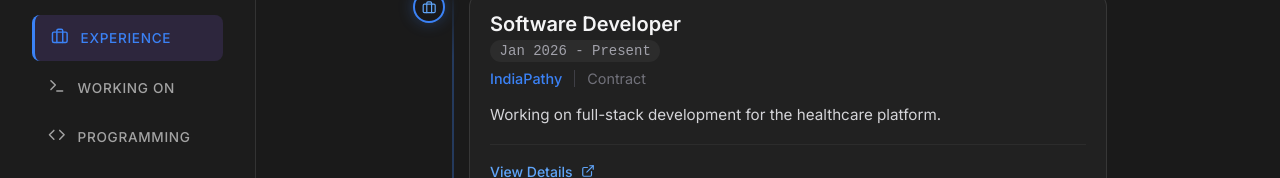
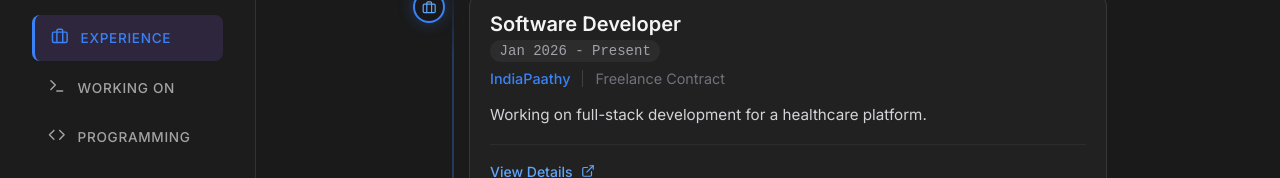
Before and after one commit to prakharDvedi/portfolio, a Next.js app: page /experience in a window 1280 px wide. Shown: the part 218-396 px from the top of the page. Built offline with nearby package versions, Linux system fonts and the light colour scheme.

Commit message:
touchups

```diff
--- a/src/app/experience/page.tsx
+++ b/src/app/experience/page.tsx
@@ -14,11 +14,10 @@ import {
 const careerTimeline = [
   {
     title: "Software Developer",
-    org: "IndiaPathy",
-    type: "Contract",
+    org: "IndiaPaathy",
+    type: "Freelance Contract",
     period: "Jan 2026 - Present",
-    description:
-      "Working on full-stack development for the healthcare platform.",
+    description: "Working on full-stack development for a healthcare platform.",
     icon: <FiBriefcase />,
     color: "blue",
     link: "https://indiapaathy.in/",
--- a/src/app/programming/page.tsx
+++ b/src/app/programming/page.tsx
@@ -111,9 +111,9 @@ const Programming = () => {
         if (!profileRes.ok || !contestRes.ok) {
           console.warn("LeetCode API error");
           setLcStats({
-            solved: "N/A",
-            ranking: "N/A",
-            contestRating: "N/A",
+            solved: "267",
+            ranking: "497,190",
+            contestRating: "1685",
           });
           return;
         }
--- a/src/data/projects.ts
+++ b/src/data/projects.ts
@@ -3,7 +3,7 @@ export const projects = [
     name: "Pandit AI",
     description:
       "Generates personalized Vedic horoscope readings by calculating precise planetary positions using Swiss Ephemeris, applying classical Vedic astrology rules from a knowledge graph, and synthesizing insights using AI (Groq/Ollama).",
-    date: "2025",
+    date: "2026",
     tags: [
       "FastAPI",
       "Python",
```
